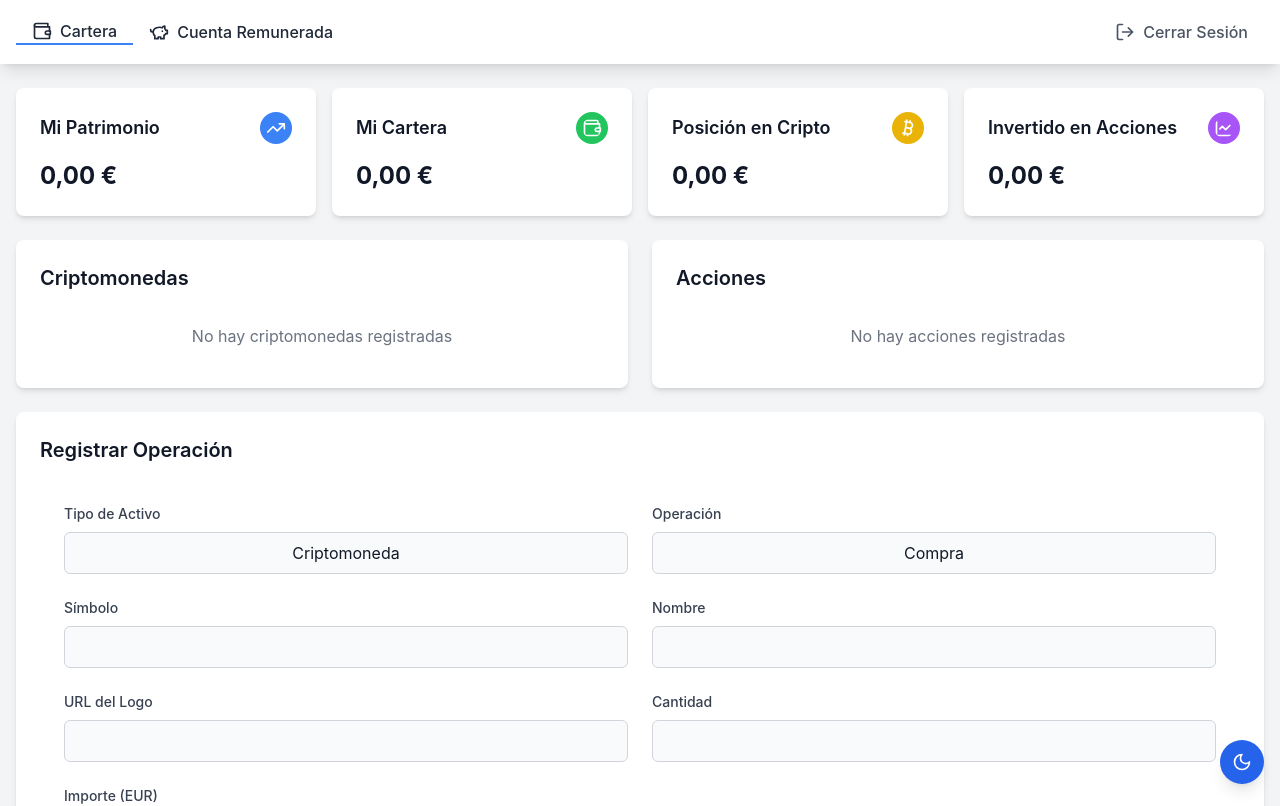
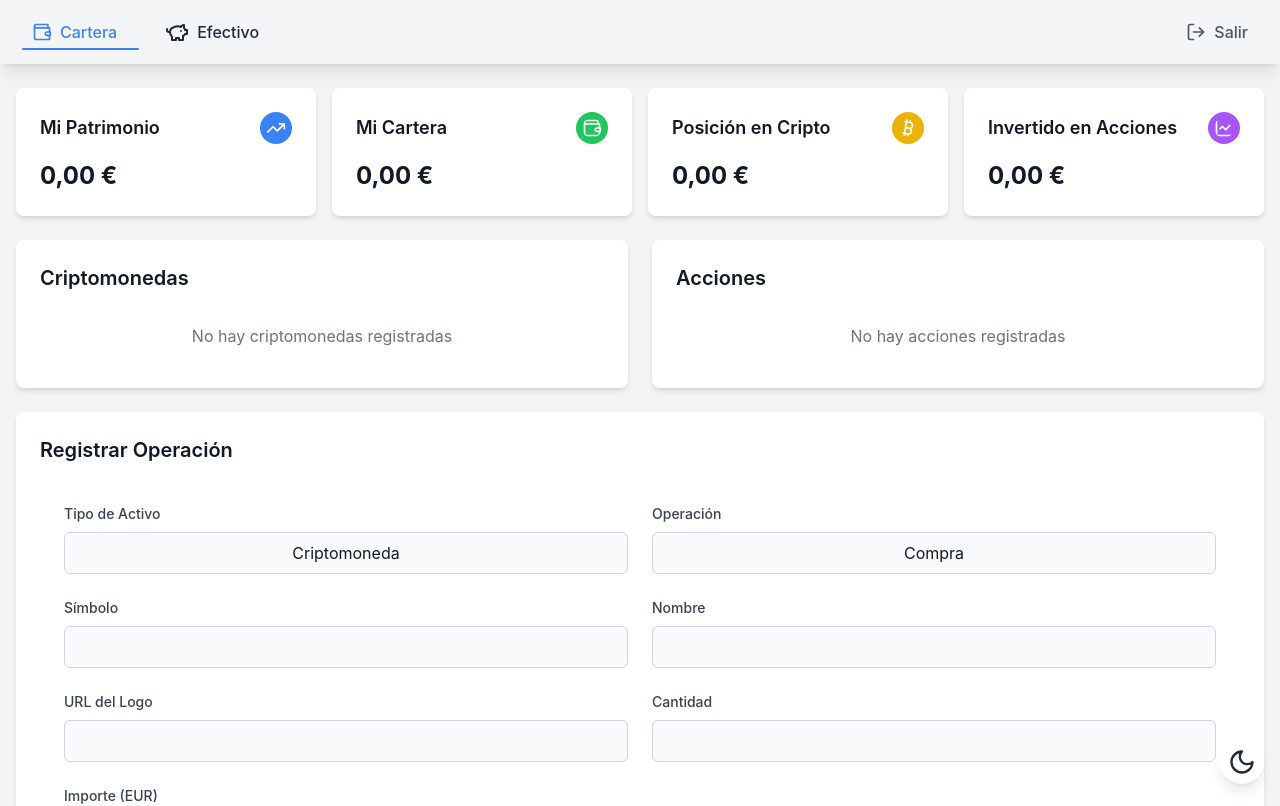
Before and after one commit to bytronk/investtracker, a React (Vite) app: page / in a window 1280 px wide. Shown: the top 806 px of the page. Built offline with nearby package versions, Linux system fonts and the light colour scheme; sample sign-in values are in the browser's storage.

Commit message:
Aplicar efecto glass en menu, boton dark/light y formulario login/register; Cambio color fondo oscuro; Fijar menu y animarlo

```diff
--- a/src/components/Auth.tsx
+++ b/src/components/Auth.tsx
@@ -21,10 +21,11 @@ export const Auth: React.FC = () => {
   };
 
   return (
-    <div className="min-h-screen bg-gradient-to-br from-gray-100 to-gray-300 dark:from-gray-900 dark:to-gray-800 flex items-center justify-center p-4 relative">
+    <div className="min-h-screen bg-gradient-to-br from-gray-100 to-gray-300 dark:from-gray-900 dark:to-black flex items-center justify-center p-4 relative">
+      {/* Formulario con efecto de glassmorphism */}
       <div
-        className="w-full max-w-md bg-white dark:bg-gray-800 rounded-lg shadow-xl p-8 flex flex-col justify-between transform -translate-y-16 sm:-translate-y-12"
-        style={{ minHeight: "28rem" }} // Altura uniforme
+        className="w-full max-w-md bg-white/10 dark:bg-gray-800/20 backdrop-blur-sl rounded-lg shadow-xl p-8 flex flex-col justify-between transform -translate-y-16 sm:-translate-y-12"
+        style={{ minHeight: "28rem" }}
       >
         {/* Título dentro del formulario */}
         <h1 className="text-4xl font-extralight tracking-wide text-center text-gray-900 dark:text-gray-100 mb-6 select-none">
@@ -48,7 +49,7 @@ export const Auth: React.FC = () => {
               value={email}
               onChange={(e) => setEmail(e.target.value)}
               aria-label="Correo Electrónico"
-              className="w-full px-4 py-2 border border-gray-300 dark:border-gray-600 rounded-md bg-gray-50 dark:bg-gray-700 text-gray-900 dark:text-gray-100 focus:ring-2 focus:ring-blue-500 focus:border-blue-500"
+              className="w-full px-4 py-2 border dark:border-transparent rounded-md bg-white/20 dark:bg-gray-700/10 backdrop-blur-md text-gray-900 dark:text-gray-100 focus:ring-2 focus:ring-blue-500 focus:border-blue-500 transition duration-200"
               required
             />
           </div>
@@ -65,7 +66,7 @@ export const Auth: React.FC = () => {
               value={password}
               onChange={(e) => setPassword(e.target.value)}
               aria-label="Contraseña"
-              className="w-full px-4 py-2 border border-gray-300 dark:border-gray-600 rounded-md bg-gray-50 dark:bg-gray-700 text-gray-900 dark:text-gray-100 focus:ring-2 focus:ring-blue-500 focus:border-blue-500"
+              className="w-full px-4 py-2 border dark:border-transparent rounded-md bg-white/20 dark:bg-gray-700/10 backdrop-blur-md text-gray-900 dark:text-gray-100 focus:ring-2 focus:ring-blue-500 focus:border-blue-500 transition duration-200"
               required
             />
           </div>
@@ -92,7 +93,7 @@ export const Auth: React.FC = () => {
           )}
           <button
             type="submit"
-            className="w-full bg-blue-600 dark:bg-blue-500 text-white py-2 px-4 rounded-md hover:bg-blue-700 dark:hover:bg-blue-600 transition duration-200"
+            className="w-full bg-blue-600 dark:bg-blue-700 text-white py-2 px-4 rounded-md hover:bg-blue-700 dark:hover:bg-blue-600 transition duration-200"
           >
             {isLogin ? "Iniciar Sesión" : "Registrarse"}
           </button>
@@ -101,7 +102,7 @@ export const Auth: React.FC = () => {
           <button
             onClick={() => setIsLogin(!isLogin)}
             aria-label="Alternar entre iniciar sesión y registrarse"
-            className="text-blue-600 dark:text-blue-400 hover:text-blue-800 dark:hover:text-blue-300 transition duration-200"
+            className="text-blue-600 dark:text-blue-500 hover:text-blue-800 dark:hover:text-blue-400 transition duration-200"
           >
             {isLogin
               ? "¿No tienes cuenta? Regístrate"
@@ -115,15 +116,21 @@ export const Auth: React.FC = () => {
         vcdev investtracker © 2024
       </p>
 
-      {/* Botón flotante para cambiar de tema */}
+      {/* Botón flotante para cambiar de tema con glassmorphism */}
       <button
         onClick={toggleTheme}
-        className="fixed bottom-4 right-4 bg-blue-500 text-white p-3 rounded-full shadow-lg hover:bg-blue-600 dark:bg-gray-700 dark:hover:bg-gray-600 transition transform hover:scale-110 active:scale-90"
+        className={`fixed bottom-4 right-4 p-2 rounded-full shadow-lg backdrop-blur-sm
+          ${
+            isDarkMode
+              ? "bg-gray-500/10 text-white hover:bg-gray-500/20"
+              : "bg-white/10 text-gray-800 hover:bg-white/20"
+          }
+          transition transform hover:scale-110 active:scale-90`}
       >
         {isDarkMode ? (
-          <Sun className="h-5 w-5" />
+          <Sun className="h-7 w-7" />
         ) : (
-          <Moon className="h-5 w-5" />
+          <Moon className="h-7 w-7" />
         )}
       </button>
     </div>
--- a/src/components/Dashboard.tsx
+++ b/src/components/Dashboard.tsx
@@ -77,9 +77,10 @@ export const Dashboard: React.FC = () => {
   return (
     <div
       className={`space-y-6 ${
-        isDarkMode ? "bg-gray-900 text-gray-100" : "bg-gray-100 text-gray-900"
+        isDarkMode ? "bg-black text-gray-100" : "bg-gray-100 text-gray-900"
       } min-h-screen`}
     >
+      {/* Tarjetas */}
       <div className="grid grid-cols-1 md:grid-cols-2 lg:grid-cols-4 gap-4">
         {cards.map((card) => (
           <div
@@ -115,11 +116,13 @@ export const Dashboard: React.FC = () => {
         ))}
       </div>
 
+      {/* Listas de activos */}
       <div className="grid grid-cols-1 lg:grid-cols-2 gap-6">
         <AssetList type="crypto" />
         <AssetList type="stock" />
       </div>
 
+      {/* Formulario */}
       <div
         className={`rounded-lg shadow-md p-6 ${
           isDarkMode ? "bg-gray-800 text-gray-100" : "bg-white text-gray-900"
--- a/src/components/Layout.tsx
+++ b/src/components/Layout.tsx
@@ -18,30 +18,45 @@ export const Layout: React.FC<{ children: React.ReactNode }> = ({
   };
 
   return (
-    <div className="min-h-screen bg-gray-100 dark:bg-gray-900 text-gray-800 dark:text-gray-200 overflow-x-hidden">
-      <nav className="bg-white dark:bg-gray-800 shadow-lg">
+    <div className="min-h-screen bg-gray-100 dark:bg-black text-gray-800 dark:text-gray-200 overflow-x-hidden">
+      {/* Navegación fija con glassmorphism */}
+      <nav className="fixed top-0 left-0 right-0 bg-white/10 dark:bg-gray-800/20 backdrop-blur-sm shadow-lg z-50">
         <div className="max-w-7xl mx-auto px-4">
           <div className="flex justify-between h-16 items-center">
-            <div className="flex">
+            <div className="flex space-x-4">
               <Link
                 to="/"
-                className={`flex items-center px-4 ${
-                  location.pathname === "/" ? "border-b-2 border-blue-500" : ""
+                className={`relative flex items-center px-4 transition-all duration-150 ${
+                  location.pathname === "/"
+                    ? "text-blue-500"
+                    : "hover:text-blue-400"
                 }`}
               >
                 <Wallet className="h-5 w-5 mr-2" />
                 <span className="font-medium">Cartera</span>
+                <span
+                  className={`absolute bottom-[-6px] left-1.5 w-full h-[2.5px] bg-blue-500 transform transition-transform duration-150 ease-out rounded-full ${
+                    location.pathname === "/" ? "scale-x-100" : "scale-x-0"
+                  } origin-right`}
+                ></span>
               </Link>
               <Link
                 to="/cuenta-remunerada"
-                className={`flex items-center px-4 ${
+                className={`relative flex items-center px-4 transition-all duration-150 ${
                   location.pathname === "/cuenta-remunerada"
-                    ? "border-b-2 border-blue-500"
-                    : ""
+                    ? "text-blue-500"
+                    : "hover:text-blue-400"
                 }`}
               >
-                <PiggyBank className="h-5 w-5 mr-2" />
-                <span className="font-medium">Cuenta Remunerada</span>
+                <PiggyBank className="h-6 w-6 mr-2" />
+                <span className="font-medium">Efectivo</span>
+                <span
+                  className={`absolute bottom-[-6px] right-1.5 w-full h-[2.5px] bg-blue-500 transform transition-transform duration-150 ease-out rounded-full ${
+                    location.pathname === "/cuenta-remunerada"
+                      ? "scale-x-100"
+                      : "scale-x-0"
+                  } origin-left`}
+                ></span>
               </Link>
             </div>
             <button
@@ -49,22 +64,30 @@ export const Layout: React.FC<{ children: React.ReactNode }> = ({
               className="flex items-center px-4 text-gray-600 dark:text-gray-400 hover:text-gray-900 dark:hover:text-white"
             >
               <LogOut className="h-5 w-5 mr-2" />
-              <span className="font-medium">Cerrar Sesión</span>
+              <span className="font-medium">Salir</span>
             </button>
           </div>
         </div>
       </nav>
-      <main className="max-w-7xl mx-auto px-4 py-6">{children}</main>
 
-      {/* Botón flotante para cambiar de tema */}
+      {/* Ajustar margen superior para el contenido debido al menú fijo */}
+      <main className="max-w-7xl mx-auto px-4 py-6 mt-16">{children}</main>
+
+      {/* Botón flotante para cambiar de tema con glassmorphism */}
       <button
         onClick={toggleTheme}
-        className="fixed bottom-4 right-4 bg-blue-600 text-white p-3 rounded-full shadow-lg hover:bg-blue-700 dark:bg-gray-700 dark:hover:bg-gray-600 transition transform hover:scale-110 active:scale-90"
+        className={`fixed bottom-4 right-4 p-2 rounded-full shadow-lg backdrop-blur-sm
+          ${
+            isDarkMode
+              ? "bg-gray-500/10 text-white hover:bg-gray-500/20"
+              : "bg-white/10 text-gray-800 hover:bg-white/20"
+          }
+          transition transform hover:scale-110 active:scale-90`}
       >
         {isDarkMode ? (
-          <Sun className="h-5 w-5" />
+          <Sun className="h-7 w-7" />
         ) : (
-          <Moon className="h-5 w-5" />
+          <Moon className="h-7 w-7" />
         )}
       </button>
     </div>
--- a/src/index.css
+++ b/src/index.css
@@ -16,7 +16,7 @@ body {
 }
 
 .dark body {
-  background-color: #1a202c; /* Fondo oscuro */
+  background-color: #000000; /* Fondo negro */
 }
 
 /* Personalización del ícono del calendario */
```
